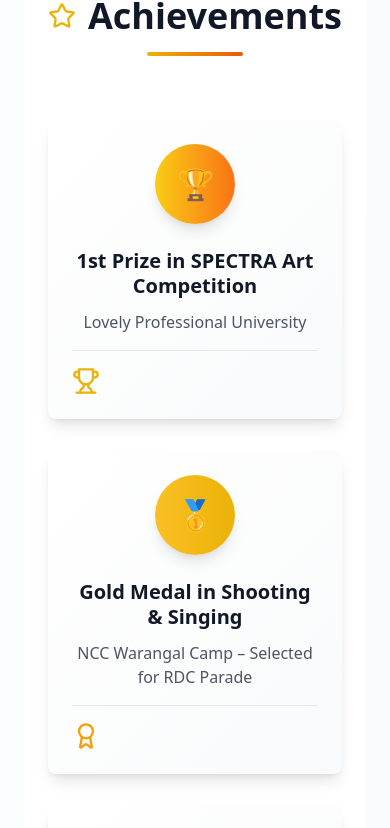
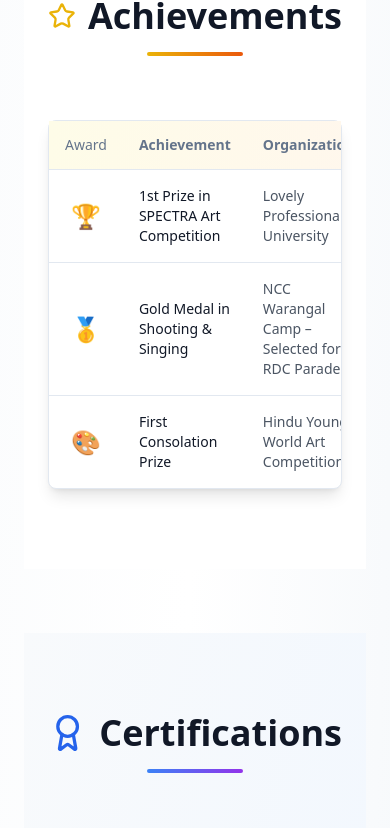
Before and after one commit to Fouziya-1903/fouziya-portfolio, a React (Vite) app: page / in a window 390 px wide. Shown: the part 4160-4988 px from the top of the page. Built offline with nearby package versions, Linux system fonts and the light colour scheme.

Commit message:
Refactor: Achievements and Certifications layout
Change the Achievements layout to horizontal and tabular, and place the Achievements and Certifications sections one after the other.

```diff
--- a/src/components/Achievements.tsx
+++ b/src/components/Achievements.tsx
@@ -1,28 +1,26 @@
 
 import { Star, Award, Trophy } from "lucide-react";
 import { Card, CardContent } from "@/components/ui/card";
+import { Table, TableBody, TableCell, TableHead, TableHeader, TableRow } from "@/components/ui/table";
 
 const Achievements = () => {
   const achievements = [
     {
       title: "1st Prize in SPECTRA Art Competition",
       organization: "Lovely Professional University",
-      icon: <Trophy className="text-yellow-500" size={28} />,
-      color: "from-yellow-400 to-orange-500",
+      icon: <Trophy className="text-yellow-500" size={24} />,
       emoji: "🏆"
     },
     {
       title: "Gold Medal in Shooting & Singing",
       organization: "NCC Warangal Camp – Selected for RDC Parade",
-      icon: <Award className="text-amber-500" size={28} />,
-      color: "from-amber-400 to-yellow-500",
+      icon: <Award className="text-amber-500" size={24} />,
       emoji: "🥇"
     },
     {
       title: "First Consolation Prize",
       organization: "Hindu Young World Art Competition",
-      icon: <Star className="text-purple-500" size={28} />,
-      color: "from-purple-400 to-pink-500",
+      icon: <Star className="text-purple-500" size={24} />,
       emoji: "🎨"
     }
   ];
@@ -40,32 +38,40 @@ const Achievements = () => {
           <div className="w-24 h-1 bg-gradient-to-r from-yellow-500 to-orange-600 mx-auto rounded-full"></div>
         </div>
 
-        <div className="max-w-4xl mx-auto grid md:grid-cols-3 gap-8">
+        <div className="max-w-6xl mx-auto">
+          <Card className="shadow-lg hover:shadow-xl transition-shadow duration-300">
+            <CardContent className="p-0">
+              <Table>
+                <TableHeader>
+                  <TableRow className="bg-gradient-to-r from-yellow-50 to-orange-50">
+                    <TableHead className="w-16 text-center">Award</TableHead>
+                    <TableHead className="text-left font-semibold">Achievement</TableHead>
+                    <TableHead className="text-left font-semibold">Organization</TableHead>
+                  </TableRow>
+                </TableHeader>
+                <TableBody>
                   {achievements.map((achievement, index) => (
-            <Card
+                    <TableRow
                       key={index}
-              className="bg-gradient-to-br from-white to-gray-50 border-0 shadow-lg hover:shadow-xl transition-all duration-500 hover:scale-105 animate-fade-in group"
-              style={{ animationDelay: `${index * 200}ms` }}
+                      className="hover:bg-gradient-to-r hover:from-yellow-50/50 hover:to-orange-50/50 transition-all duration-300"
                     >
-              <CardContent className="p-6 text-center">
-                <div className={`w-20 h-20 mx-auto mb-6 bg-gradient-to-r ${achievement.color} rounded-full flex items-center justify-center shadow-lg group-hover:scale-110 transition-transform duration-300`}>
-                  <span className="text-3xl">{achievement.emoji}</span>
+                      <TableCell className="text-center">
+                        <div className="flex items-center justify-center">
+                          <span className="text-2xl">{achievement.emoji}</span>
                         </div>
-
-                <h3 className="text-xl font-bold text-gray-900 mb-3 leading-tight">
+                      </TableCell>
+                      <TableCell className="font-medium text-gray-900">
                         {achievement.title}
-                </h3>
-
-                <p className="text-gray-600 font-medium">
+                      </TableCell>
+                      <TableCell className="text-gray-600">
                         {achievement.organization}
-                </p>
-
-                <div className="mt-4 pt-4 border-t border-gray-200">
-                  {achievement.icon}
-                </div>
+                      </TableCell>
+                    </TableRow>
+                  ))}
+                </TableBody>
+              </Table>
             </CardContent>
           </Card>
-          ))}
         </div>
       </div>
     </section>
--- a/src/pages/Index.tsx
+++ b/src/pages/Index.tsx
@@ -30,14 +30,13 @@ const Index = () => {
             <Skills />
           </section>
 
-          <div className="grid grid-cols-1 lg:grid-cols-2 gap-12 mb-16">
-            <section id="achievements">
-              <Achievements />
-            </section>
-            <section id="certifications">
-              <Certifications />
-            </section>
-          </div>
+          <section id="achievements" className="mb-16">
+            <Achievements />
+          </section>
+
+          <section id="certifications" className="mb-16">
+            <Certifications />
+          </section>
 
           <section id="education" className="mb-16">
             <Education />
```
Lines whose indentation alone changed are shown as unchanged.
